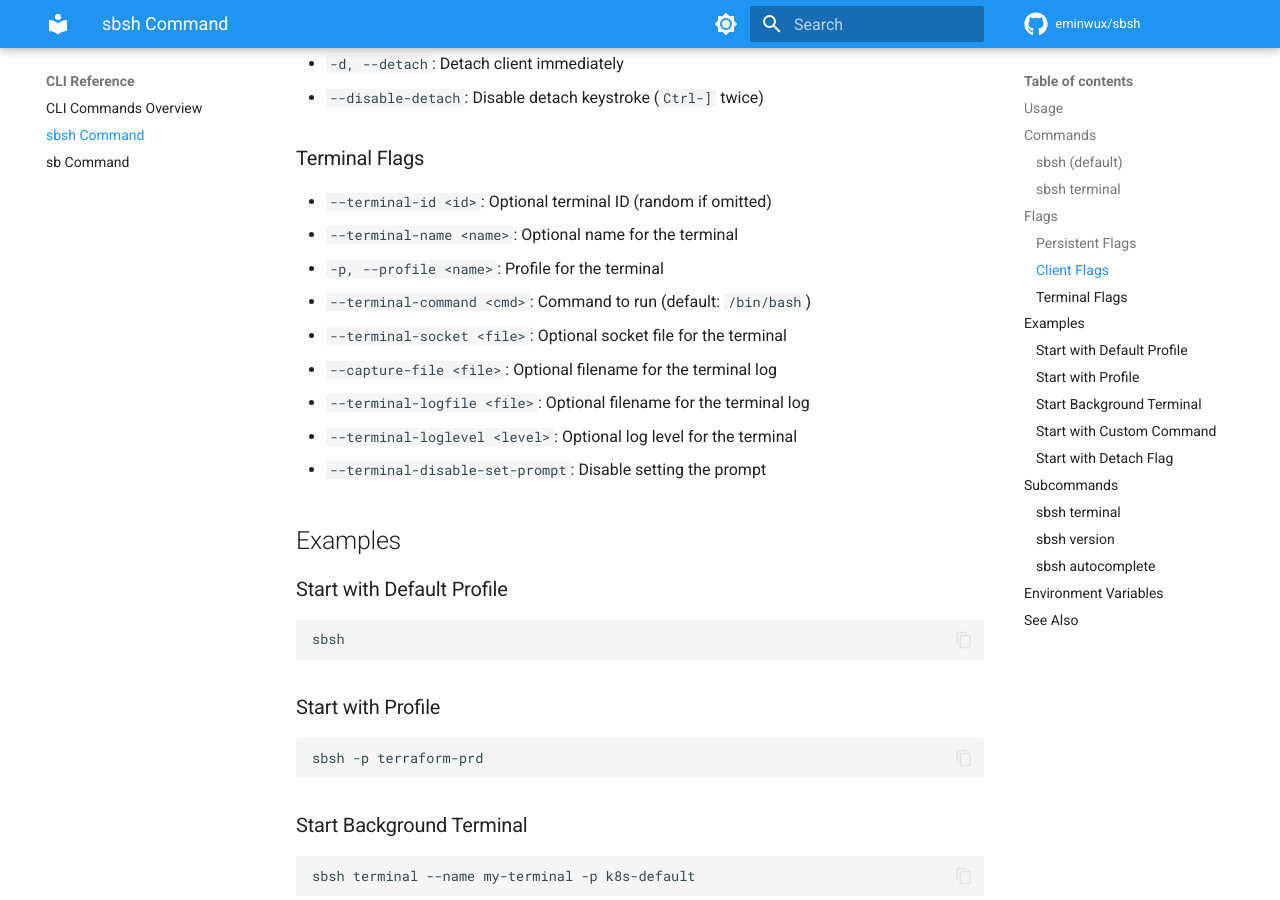
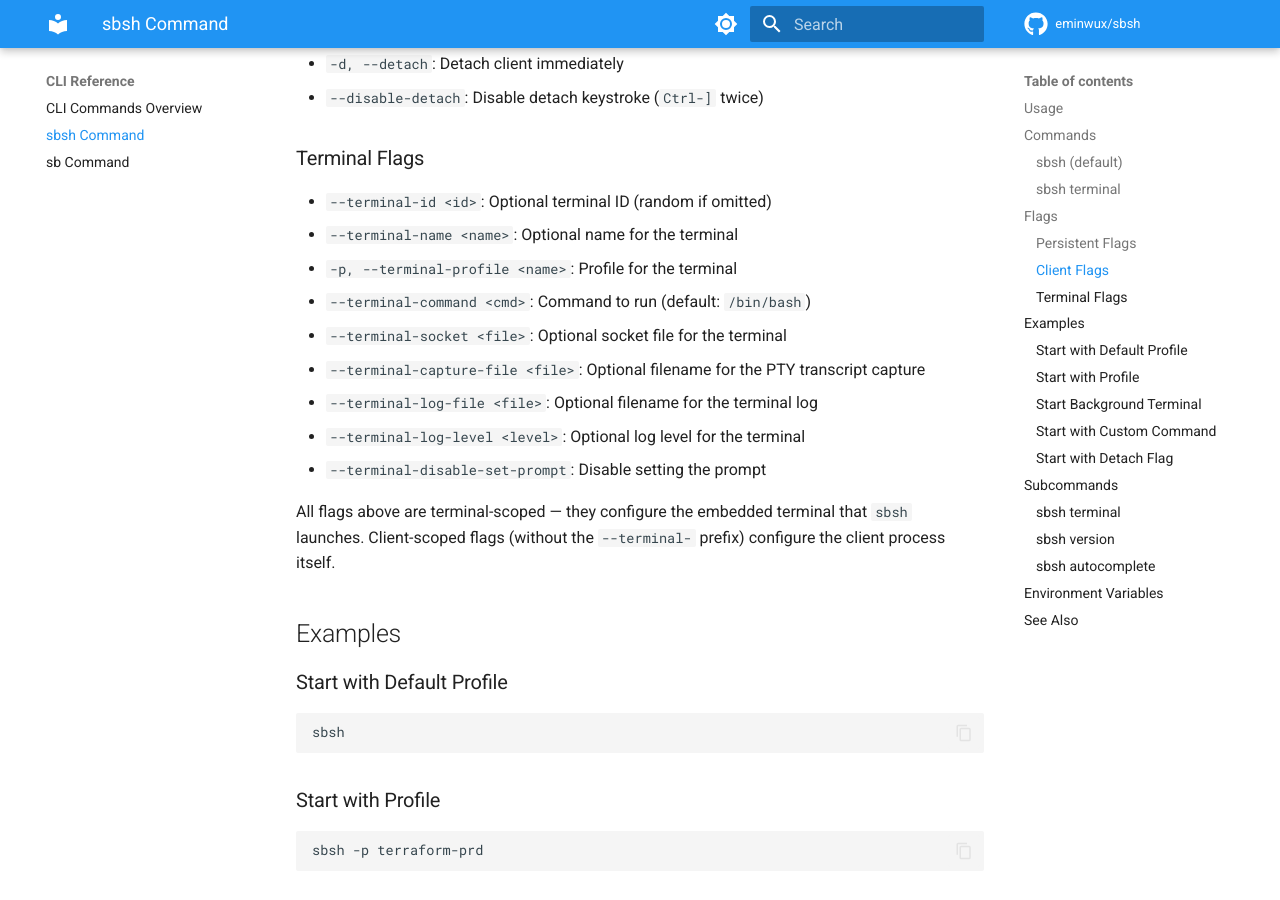
Before and after one commit to eminwux/sbsh, an MkDocs documentation site: the page built from docs/site/cli/sbsh.md, in a window 1280 px wide and 900 px high, scrolled down 1663 px. Built offline with MkDocs 1.6.1 and Material for MkDocs 9.7.7, drawn with Linux system fonts in a browser that asks for light colours; comment, search, counter and statistics services are not loaded; the version menu is left out.

Commit message:
refactor: normalize terminal-scoped flags on sbsh and clean up sbsh terminal flags (#153)

```diff
--- a/docs/site/cli/sbsh.md
+++ b/docs/site/cli/sbsh.md
@@ -65,13 +65,15 @@
 
 - `--terminal-id <id>`: Optional terminal ID (random if omitted)
 - `--terminal-name <name>`: Optional name for the terminal
-- `-p, --profile <name>`: Profile for the terminal
+- `-p, --terminal-profile <name>`: Profile for the terminal
 - `--terminal-command <cmd>`: Command to run (default: `/bin/bash`)
 - `--terminal-socket <file>`: Optional socket file for the terminal
-- `--capture-file <file>`: Optional filename for the terminal log
-- `--terminal-logfile <file>`: Optional filename for the terminal log
-- `--terminal-loglevel <level>`: Optional log level for the terminal
+- `--terminal-capture-file <file>`: Optional filename for the PTY transcript capture
+- `--terminal-log-file <file>`: Optional filename for the terminal log
+- `--terminal-log-level <level>`: Optional log level for the terminal
 - `--terminal-disable-set-prompt`: Disable setting the prompt
+
+All flags above are terminal-scoped — they configure the embedded terminal that `sbsh` launches. Client-scoped flags (without the `--terminal-` prefix) configure the client process itself.
 
 ## Examples
 
```
Also changed, not shown: docs/gap-analysis.md (+4 -4 lines), 4 other files.
